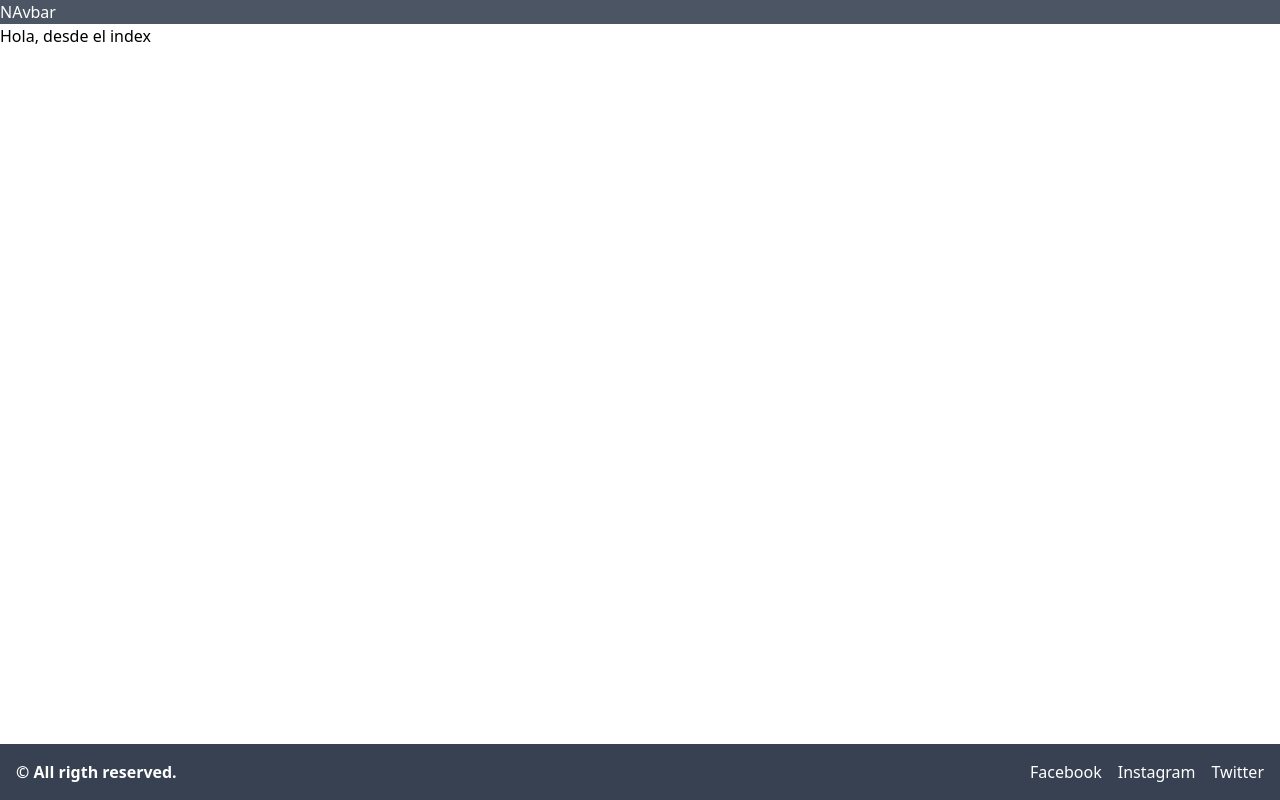
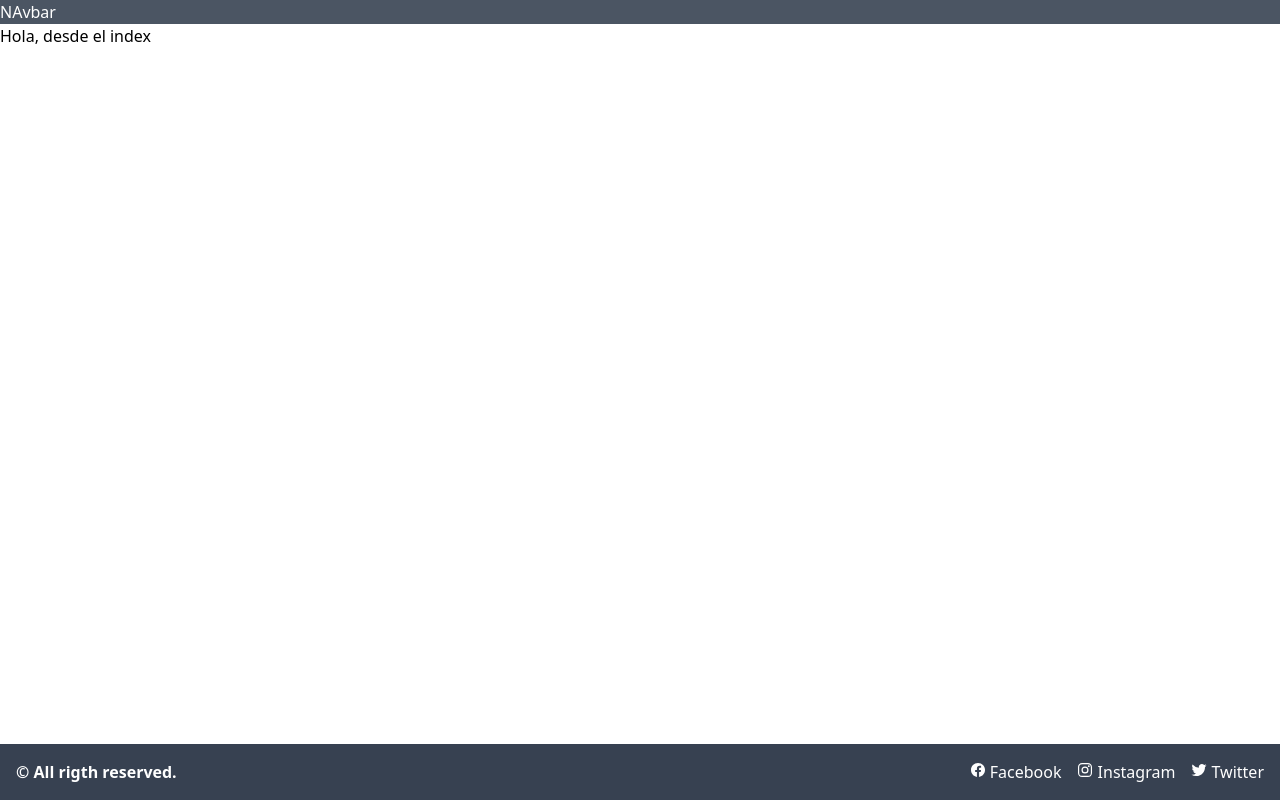
Before and after one commit to JuanCamiloG12/Udea-Proyect-First, a React (Create React App) app: page / in a window 1280 px wide. Built offline with nearby package versions, Linux system fonts and the light colour scheme.

Commit message:
Se incluyen iconos de redes sociales

```diff
--- a/public/index.html
+++ b/public/index.html
@@ -39,5 +39,7 @@
       To begin the development, run `npm start` or `yarn start`.
       To create a production bundle, use `npm run build` or `yarn build`.
     -->
+    <script type="module" src="https://unpkg.com/ionicons@5.5.2/dist/ionicons/ionicons.esm.js"></script>
+    <script nomodule src="https://unpkg.com/ionicons@5.5.2/dist/ionicons/ionicons.js"></script>
   </body>
 </html>
--- a/src/components/Footer.jsx
+++ b/src/components/Footer.jsx
@@ -1,4 +1,5 @@
 import React from 'react'
+
 
 
 const Footer = () => {
@@ -9,9 +10,9 @@ const Footer = () => {
                     <p className='m-2 font-bold'> &copy; All rigth reserved.</p>
                 </div>
                 <div className='flex'>
-                    <div className='m-2'> <i class="fab fa-facebook-square"></i> Facebook</div>
-                    <div className='m-2'>Instagram</div>
-                    <div className='m-2'>Twitter</div>
+                    <div className='m-2 hover:text-blue-600'> <ion-icon name="logo-facebook"></ion-icon> Facebook</div>
+                    <div className='m-2 hover:text-yellow-500'> <ion-icon name="logo-instagram"></ion-icon> Instagram</div>
+                    <div className='m-2 hover:text-blue-400'><ion-icon name="logo-twitter"></ion-icon> Twitter</div>
                 </div>
             </div>
         </div>
```
